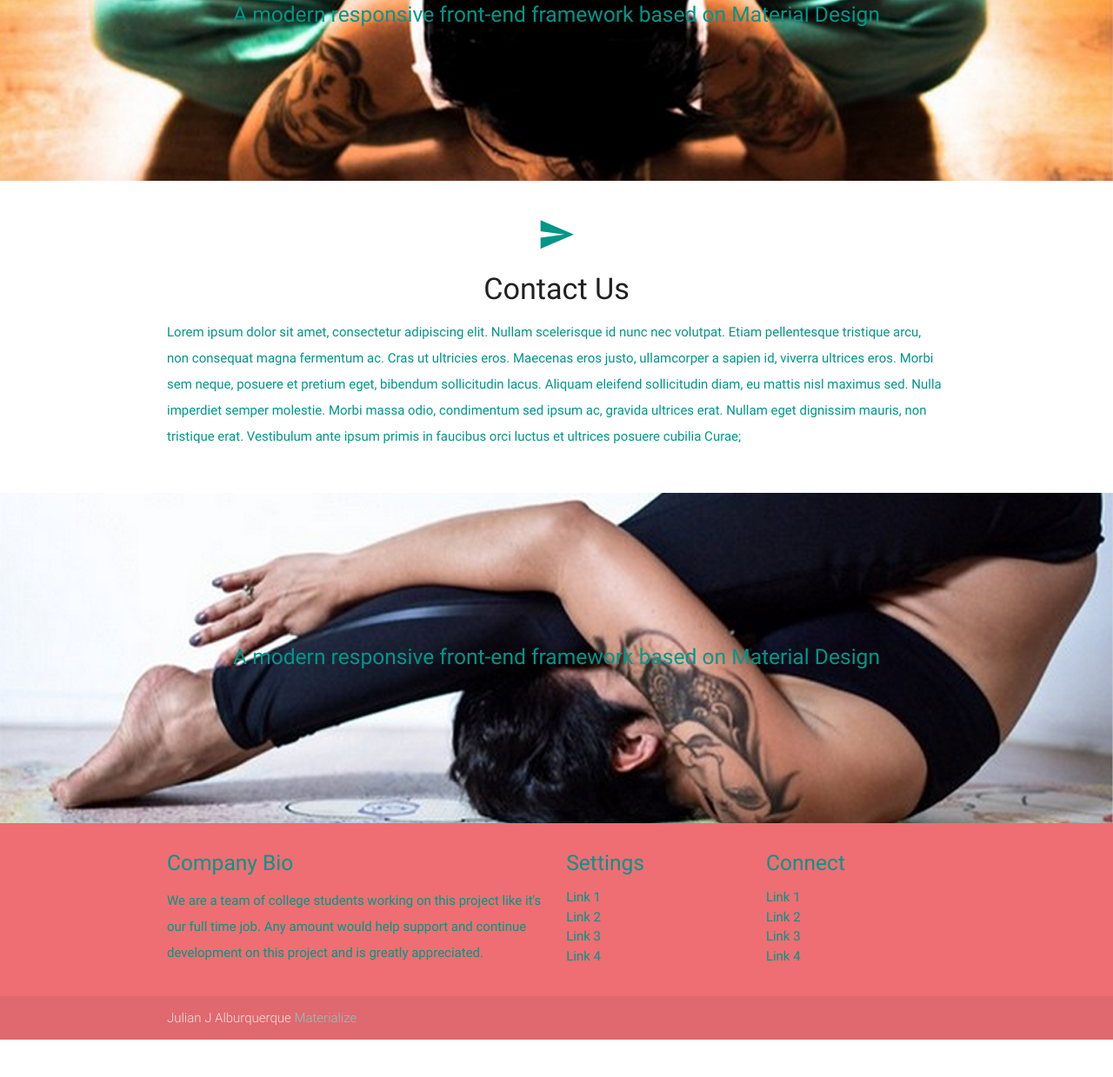
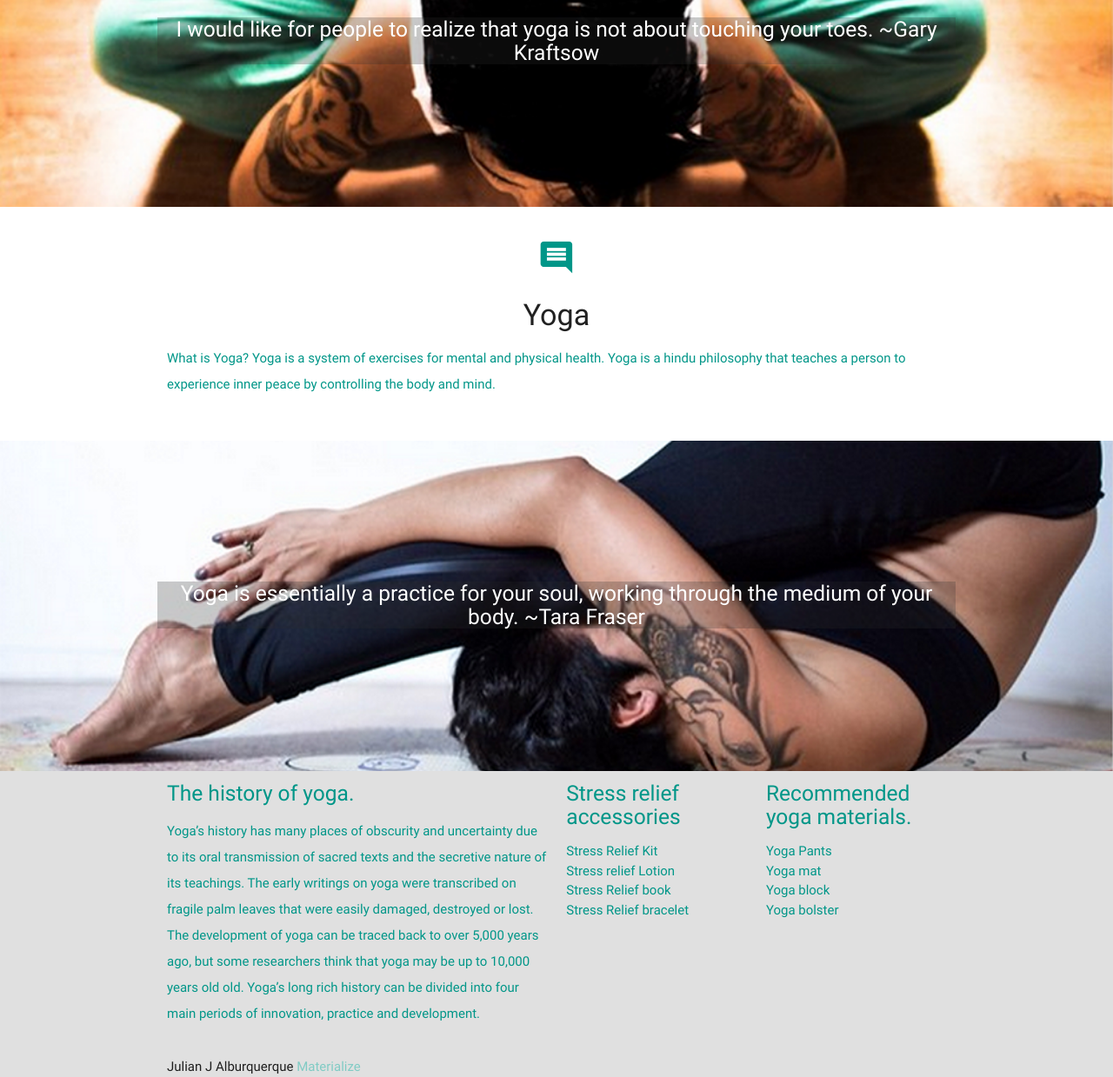
Before and after one commit to julianalbur/monica-yoga, a plain HTML site: page index.html in a window 1280 px wide. Shown: the part 1016-2255 px from the top of the page at 87% size. Before the commit the page ends 2212 px from the top, so only its background shows below. Drawn offline with nearby package versions, Linux system fonts and the light colour scheme.

Commit message:
added pictures and social icons for desktop

```diff
--- a/css/style.css
+++ b/css/style.css
@@ -67,3 +67,6 @@ footer.page-footer {
 h1.header{
     margin: 5px;
 }
+.shadow{
+    background-color: rgba(47, 47, 47, 0.25);
+}
--- a/index.html
+++ b/index.html
@@ -7,6 +7,8 @@
   <title>Parallax Template - Materialize</title>
 
   <!-- CSS  -->
+  <link rel="stylesheet" href="https://maxcdn.bootstrapcdn.com/font-awesome/4.4.0/css/font-awesome.min.css">
+  <link rel="stylesheet" type="text/css" href="dreamcodes/social_icons/tsc_social_icons.css" />
   <link href="https://fonts.googleapis.com/icon?family=Material+Icons" rel="stylesheet">
   <link href="css/materialize.css" type="text/css" rel="stylesheet" media="screen,projection"/>
   <link href="css/style.css" type="text/css" rel="stylesheet" media="screen,projection"/>
@@ -16,7 +18,9 @@
     <div class="nav-wrapper container">
       <a id="logo-container" href="#" class="brand-logo teal-text">YOGINI_TOSHANI</a>
       <ul class="right hide-on-med-and-down">
-        <li><a href="#">Navbar Link</a></li>
+          <li><a href="https://instagram.com/yogini_toshani/"><i class="fa fa-instagram"></i></a></li>
+          <li><a href="https://twitter.com/YoGiNiToShaNi"/><i class="fa fa-twitter"></i></a></li>
+          <li><a href="https://www.facebook.com/yoginisphx"/><i class="fa fa-facebook"></i></a></li>
       </ul>
 
       <ul id="nav-mobile" class="side-nav">
@@ -56,7 +60,7 @@
             <h2 class="center teal-text"><i class="material-icons">question_answer</i></h2>
             <h5 class="center">About yogini Toshani</h5>
 
-            <p class="teal-text">We did most of the heavy lifting for you to provide a default stylings that incorporate our custom components. Additionally, we refined animations and transitions to provide a smoother experience for developers.</p>
+            <p class="teal-text"> Yogini Toshani is a personal South Florida yoga instructor/class. Yogini Toshani provides tranquility and stress relief for both mind and body. We provide a positive, soothing ambiance with good music and pleasant aromas.<em> lets Begin searching for the unforgiving treasure of inner peace.</em></p>
           </div>
         </div>
 
@@ -65,7 +69,7 @@
             <h2 class="center teal-text"><i class="material-icons">schedule</i></h2>
             <h5 class="center">Schedule</h5>
 
-            <p class="teal-text">By utilizing elements and principles of Material Design, we were able to create a framework that incorporates components and animations that provide more feedback to users. Additionally, a single underlying responsive system across all platforms allow for a more unified user experience.</p>
+              <p class="teal-text">Yogini Toshani holds group classes at the end of every week both Saturday and Sunday from nine Ante Meridian till noon. Yogini Toshani is flexible throughout the week, We provide private courses for those who do not have the time on the weekend off. Yogini Toshani will always be there for you. <em>Come Join us today and set your soul free.</em></p>
           </div>
         </div>
 
@@ -74,7 +78,7 @@
             <h2 class="center teal-text"><i class="material-icons">my_location</i></h2>
             <h5 class="center">Locations</h5>
 
-            <p class="teal-text">We have provided detailed documentation as well as specific code examples to help new users get started. We are also always open to feedback and can answer any questions a user may have about Materialize.</p>
+              <p class="teal-text"> Yogini Toshani is situated in Hollywood Florida. Yogini Toshani is versatile and accommodating. Don't live in the Hollywood area? Do not worry. We have several certified instructors located in south/north Miami and Fort Lauderdale. To find out more information, Give us a call today at 305.......<em>let your soul melt in a divine sea of majestic freedom</em> </p>
           </div>
         </div>
       </div>
@@ -87,7 +91,7 @@
     <div class="section no-pad-bot">
       <div class="container">
         <div class="row center">
-          <h5 class="teal-text">A modern responsive front-end framework based on Material Design</h5>
+          <h5 class="white-text shadow">I would like for people to realize that yoga is not about touching your toes. ~Gary Kraftsow</h5>
         </div>
       </div>
     </div>
@@ -98,9 +102,9 @@
 
       <div class="row">
         <div class="col s12 center">
-          <h3><i class="mdi-content-send teal-text"></i></h3>
-          <h4>Contact Us</h4>
-          <p class="left-align teal-text">Lorem ipsum dolor sit amet, consectetur adipiscing elit. Nullam scelerisque id nunc nec volutpat. Etiam pellentesque tristique arcu, non consequat magna fermentum ac. Cras ut ultricies eros. Maecenas eros justo, ullamcorper a sapien id, viverra ultrices eros. Morbi sem neque, posuere et pretium eget, bibendum sollicitudin lacus. Aliquam eleifend sollicitudin diam, eu mattis nisl maximus sed. Nulla imperdiet semper molestie. Morbi massa odio, condimentum sed ipsum ac, gravida ultrices erat. Nullam eget dignissim mauris, non tristique erat. Vestibulum ante ipsum primis in faucibus orci luctus et ultrices posuere cubilia Curae;</p>
+          <h3><i class="material-icons teal-text" style="font-size: inherit">comment</i></h3>
+          <h4>Yoga</h4>
+          <p class="left-align teal-text"> What is Yoga? Yoga is a system of exercises for mental and physical health. Yoga is a hindu philosophy that teaches a person to experience inner peace by controlling the body and mind.</p>
         </div>
       </div>
 
@@ -111,43 +115,43 @@
     <div class="section no-pad-bot">
       <div class="container">
         <div class="row center">
-          <h5 class="teal-text">A modern responsive front-end framework based on Material Design</h5>
+          <h5 class="white-text shadow">Yoga is essentially a practice for your soul, working through the medium of your body. ~Tara Fraser</h5>
         </div>
       </div>
     </div>
     <div class="parallax"><img src="monica-yoga8.png"></div>
   </div>
 
-  <footer class="page-footer ">
+  <footer class="grey lighten-2 ">
     <div class="container">
       <div class="row">
         <div class="col l6 s12">
-          <h5 class="teal-text">Company Bio</h5>
-          <p class="teal-text">We are a team of college students working on this project like it's our full time job. Any amount would help support and continue development on this project and is greatly appreciated.</p>
+          <h5 class="teal-text">The history of yoga.</h5>
+          <p class="teal-text">Yoga’s history has many places of obscurity and uncertainty due to its oral transmission of sacred texts and the secretive nature of its teachings. The early writings on yoga were transcribed on fragile palm leaves that were easily damaged, destroyed or lost. The development of yoga can be traced back to over 5,000 years ago, but some researchers think that yoga may be up to 10,000 years old old. Yoga’s long rich history can be divided into four main periods of innovation, practice and development.</p>
 
 
         </div>
         <div class="col l3 s12">
-          <h5 class="teal-text">Settings</h5>
+          <h5 class="teal-text">Stress relief accessories</h5>
           <ul>
-            <li><a class="teal-text" href="#!">Link 1</a></li>
-            <li><a class="teal-text" href="#!">Link 2</a></li>
-            <li><a class="teal-text" href="#!">Link 3</a></li>
-            <li><a class="teal-text" href="#!">Link 4</a></li>
+            <li><a class="teal-text" href="http://www.yogaaccessories.com/stress-relief-kit.html?cvsfa=4193&cvsfe=2&cvsfhu=313232363838&gclid=Cj0KEQjwg9-vBRCK7L7wmO2u0JcBEiQA_tzoaHir83zoq_xZyE-cgcWfm3ufzT3NgPRAPmrd4zn7ssQaAkIk8P8HAQ">Stress Relief Kit</a></li>
+            <li><a class="teal-text" href="http://www.bathandbodyworks.com/product/index.jsp?productId=11669881&cm_mmc=GooglePLA-_-Paid%2520Search-_-Shopping%2520-%2520Medium%2520-%2520Body%2520%26%2520Bath_Body%2520Lotion%2520-%2520NBS-_-_&network=g&device=c&creative=78280481053&matchtype=&adpos=1o1&gclid=Cj0KEQjwg9-vBRCK7L7wmO2u0JcBEiQA_tzoaPCnpXieLJut2fVxr47TYA88wdVrQpQluayGVCJO1pgaAqCT8P8HAQ">Stress relief Lotion</a></li>
+            <li><a class="teal-text" href="http://www.amazon.com/Little-Book-Stress-Relief/dp/1770850155/ref=sr_1_1?ie=UTF8&qid=1442366148&sr=8-1&keywords=little+book+of+stress+relief">Stress Relief book</a></li>
+            <li><a class="teal-text" href="http://www.amazon.com/s/?ie=UTF8&keywords=anxiety+bracelet&tag=googhydr-20&index=aps&hvadid=64528601599&hvpos=1t1&hvexid=&hvnetw=g&hvrand=7248731943980683628&hvpone=&hvptwo=&hvqmt=b&hvdev=c&ref=pd_sl_8tm3nrtukr_b">Stress Relief bracelet</a></li>
           </ul>
         </div>
         <div class="col l3 s12">
-          <h5 class="teal-text">Connect</h5>
+          <h5 class="teal-text">Recommended yoga materials.</h5>
           <ul>
-            <li><a class="teal-text" href="https://www.youtube.com/watch?v=OG2eGVt6v2o">Link 1</a></li>
-            <li><a class="teal-text" href="#!">Link 2</a></li>
-            <li><a class="teal-text" href="#!">Link 3</a></li>
-            <li><a class="teal-text" href="#!">Link 4</a></li>
+            <li><a class="teal-text" href="http://www.yogaoutlet.com/yoga-pants-workout-tights-for-women-c2392/?gclid=Cj0KEQjwg9-vBRCK7L7wmO2u0JcBEiQA_tzoaIfZo6uqDwv-CkPvvzZ-KHiCYE-CLMbW4sG68CYuZVAaAh5S8P8HAQ/">Yoga Pants</a></li>
+            <li><a class="teal-text" href="http://www.manduka.com/us/shop/categories/products/mats/?dd-mats">Yoga mat</a></li>
+            <li><a class="teal-text" href="http://www.yogadirect.com/yoga-blocks-and-wedges.html?gclid=Cj0KEQjwg9-vBRCK7L7wmO2u0JcBEiQA_tzoaPLr6-EfdSZx8M1B2SD2MU91YfTJK2in3xWQdBSLNY0aAiCJ8P8HAQ">Yoga block</a></li>
+            <li><a class="teal-text" href="http://www.yogadirect.com/yoga-bolsters.html?gclid=Cj0KEQjwg9-vBRCK7L7wmO2u0JcBEiQA_tzoaKXvgkKkk8kvcZNHGe0m7DRcsZCR_MLoBQiGlDGNYkUaAoFF8P8HAQ">Yoga bolster</a></li>
           </ul>
         </div>
       </div>
     </div>
-    <div class="footer-copyright">
+    <div>
       <div class="container">
       Julian J Alburquerque <a class="teal-text text-lighten-3" href="http://materializecss.com">Materialize</a>
       </div>
```
